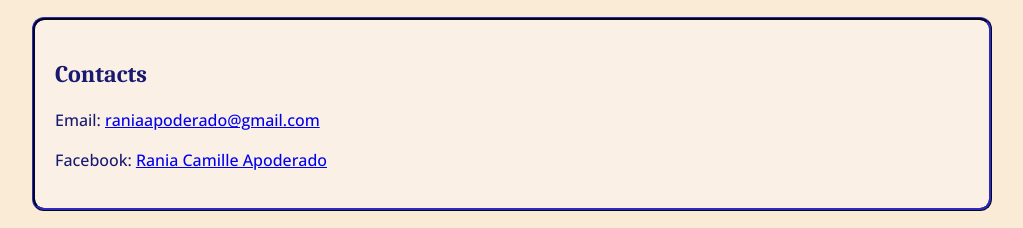
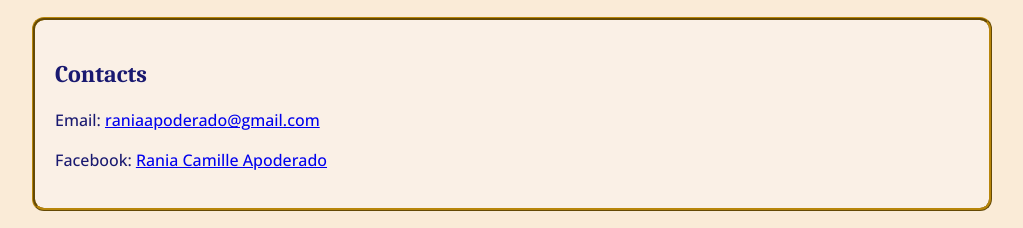
Before and after one commit to raniacamilleapoderado/mms171project, a plain HTML site: page index.html in a window 1280 px wide. Shown: the part 2239-2467 px from the top of the page, without its empty margins (128-1151 px from the left). Drawn offline with nearby package versions, Linux system fonts and the light colour scheme.

Commit message:
Update style.css

```diff
--- a/style.css
+++ b/style.css
@@ -140,6 +140,6 @@ footer
 	background-color: #faf0e6;
 	padding: 20px;
 	margin: 20px;
-	border: ridge #191970;
+	border: ridge #b8860b;
 	border-radius: 12px;
 }
```
